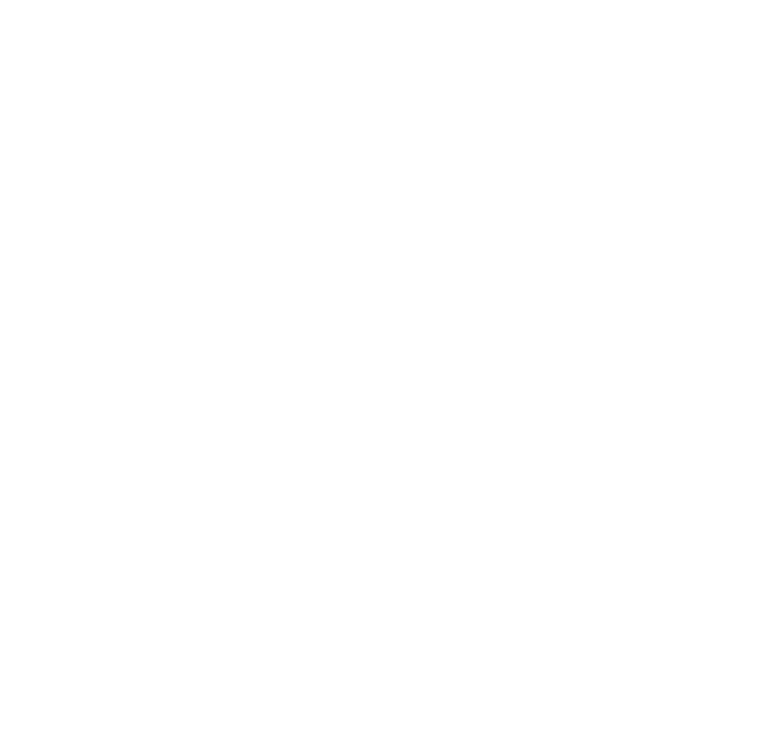
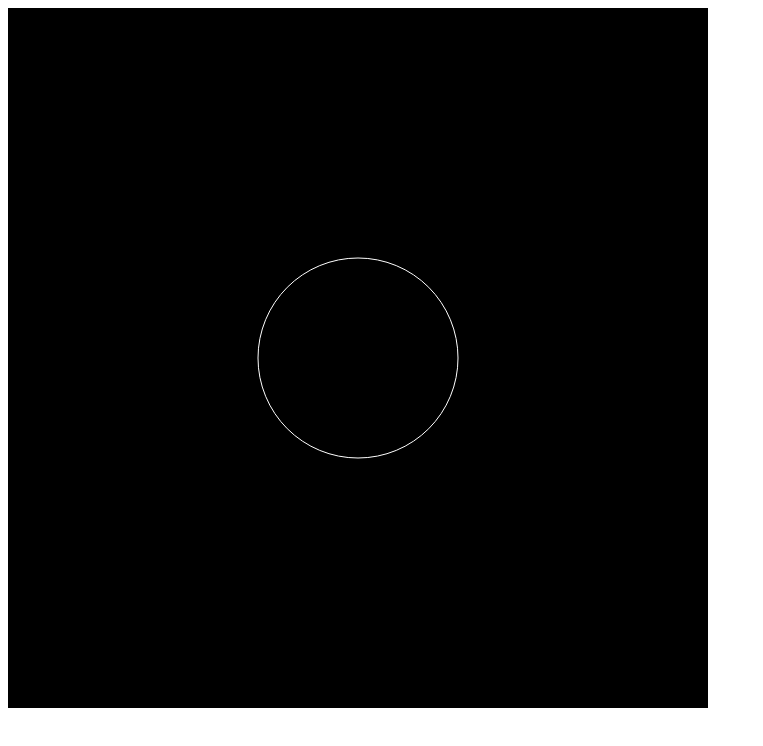
Before and after one commit to vivekkushal/polyrhythms-js-radu, a plain HTML site: page index.html in a window 1280 px wide. Shown: the whole page, without its empty margins (0-763 px from the left). Drawn offline with Linux system fonts and the light colour scheme.

Commit message:
fead: Add track object

```diff
--- a/index.html
+++ b/index.html
@@ -4,6 +4,19 @@
     <title>Polyrhythms</title>
   </head>
   <body>
-    <canvas></canvas>
+    <canvas id="myCanvas" style="background-color: black"></canvas>
+    <script src="track.js"></script>
+    <script>
+      const size = 700;
+      myCanvas.height = size;
+      myCanvas.width = size;
+
+      const trackCenter = { x: size / 2, y: size / 2 };
+      const trackRadius = 100;
+
+      const ctx = myCanvas.getContext('2d');
+      const track = new Track(trackCenter, trackRadius);
+      track.draw(ctx);
+    </script>
   </body>
 </html>
--- /dev/null
+++ b/track.js
@@ -0,0 +1,13 @@
+class Track {
+  constructor(center, radius) {
+    this.center = center;
+    this.radius = radius;
+  }
+
+  draw(ctx) {
+    ctx.beginPath();
+    ctx.arc(this.center.x, this.center.y, this.radius, 0, Math.PI * 2);
+    ctx.strokeStyle = 'white';
+    ctx.stroke();
+  }
+}
```
